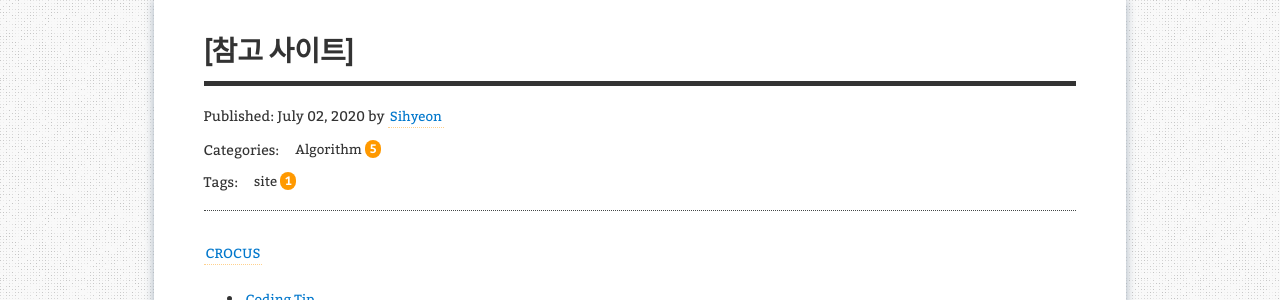
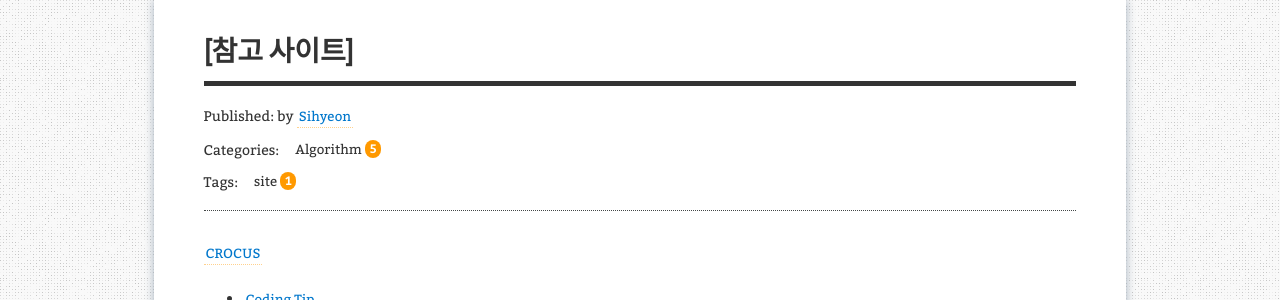
Before and after one commit to aristohyun/aristohyun.github.io, a Jekyll site: the page built from _posts/2020-07-02-ReferTo.md, in a window 1280 px wide. Shown: the part 120-420 px from the top of the page. Built offline with Jekyll 4.4.1, drawn with Linux system fonts in a browser that asks for light colours; comment, search, counter and statistics services are not loaded.

Commit message:
Update post.html

```diff
--- a/_layouts/post.html
+++ b/_layouts/post.html
@@ -16,8 +16,6 @@ layout: blog
                     <div class="meta">
                         <p class="date-publish">
                             {{ site.data.i18n[site.lang].published }}:
-                            <time itemprop="datePublished" class="date-pub {% if page.last_updated == null %}updated{% endif %}"
-                                datetime="{{ page.date | date_to_xmlschema }}">{{ page.date | date: '%B' }} {{ page.date | date: '%d' }}, {{ page.date | date: '%Y' }} </time>
                             by
                             <a class="author" href="/" rel="author">
                                 <span itemprop="author" itemscope itemtype="http://schema.org/Person">
```
